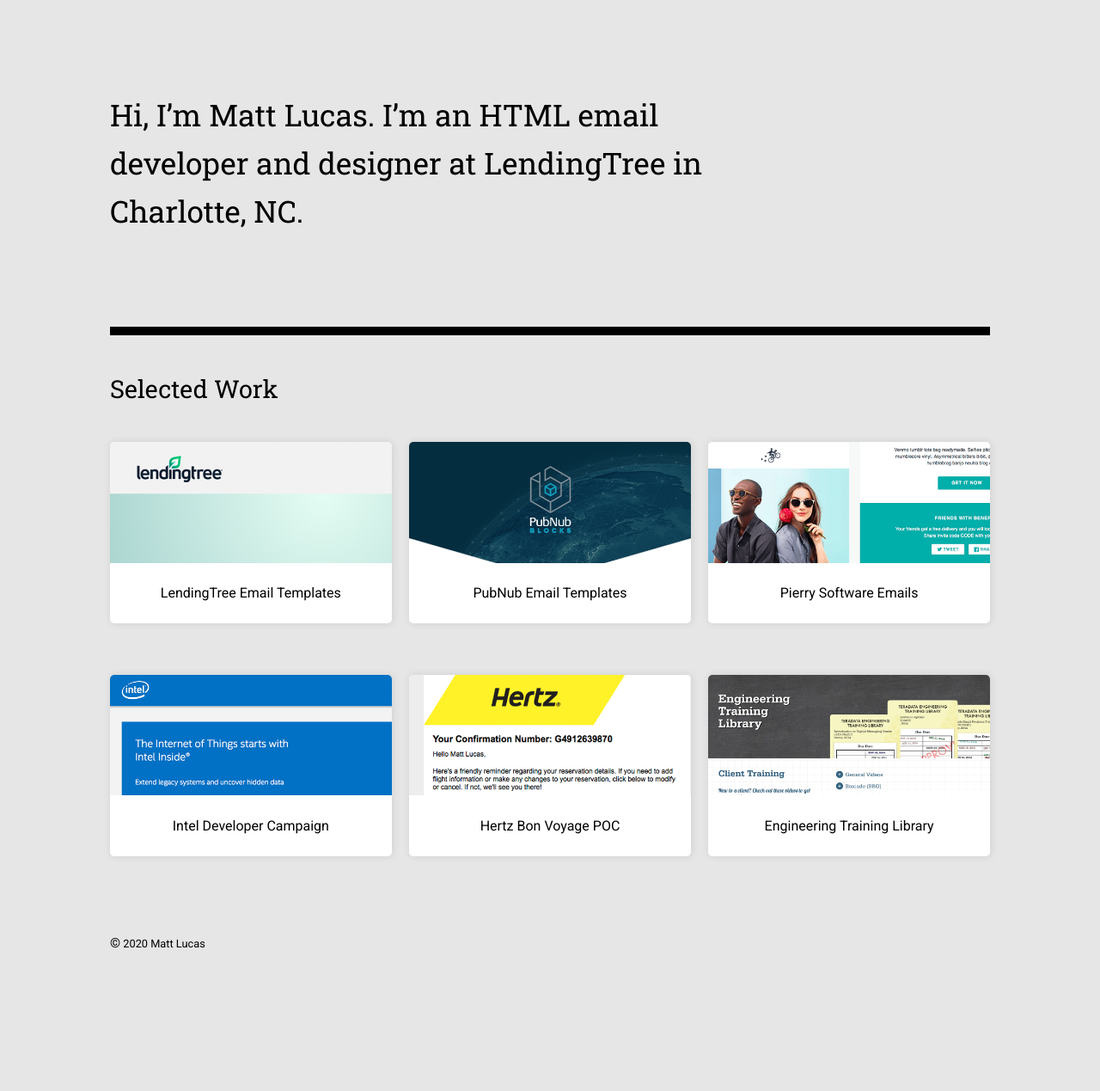
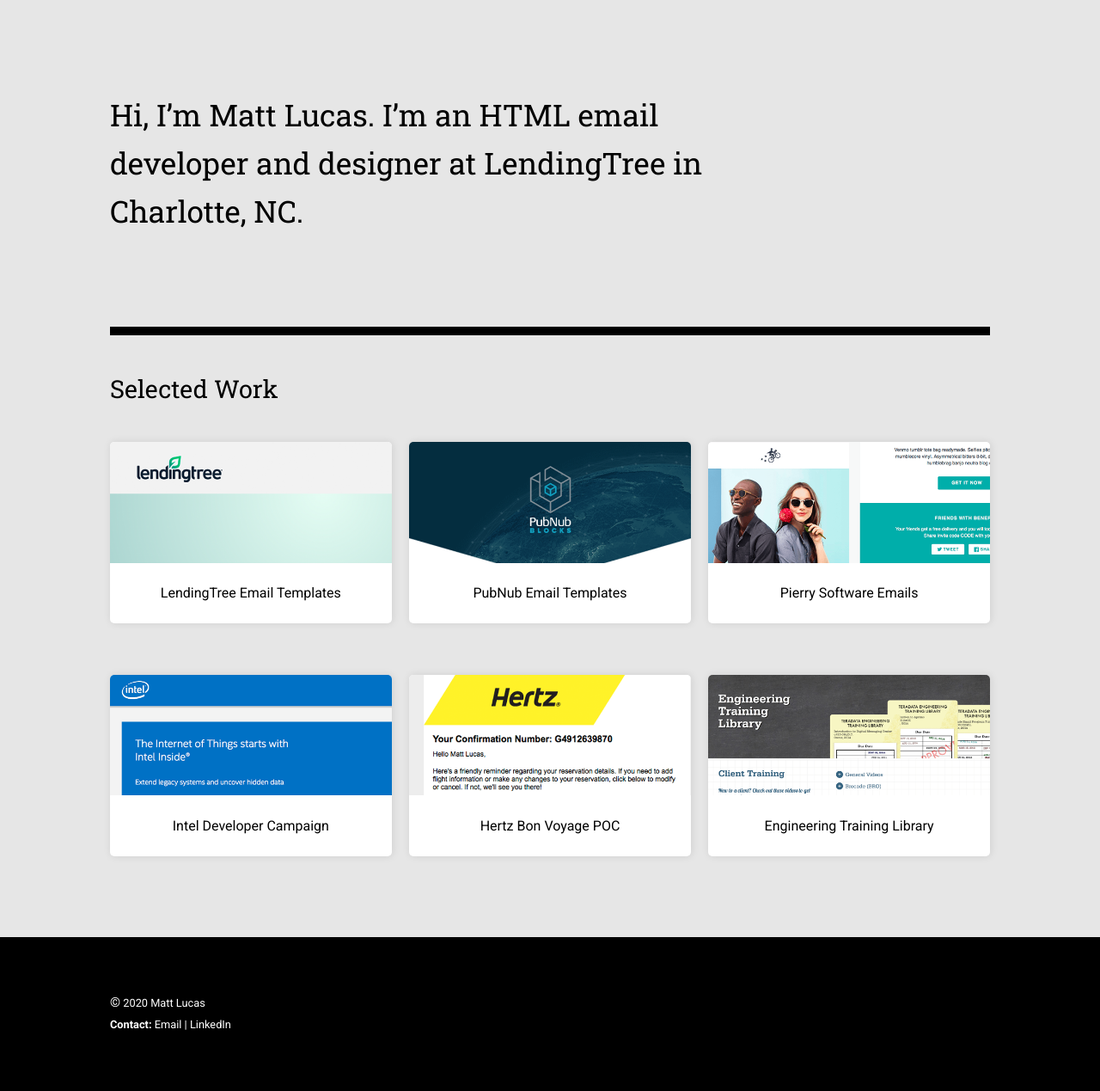
Before and after one commit to mattdavidlucas/mattdavidlucas.github.io, a Jekyll site: the page built from index.html, in a window 1280 px wide. Shown: the whole page at 86% size. Built offline with Jekyll 4.4.1, drawn with Linux system fonts in a browser that asks for light colours; nearby versions of some CDN libraries; before the commit the page ends 1169 px from its top, so only the background shows below that.

Commit message:
Update footer layout.

```diff
--- a/_includes/footer.html
+++ b/_includes/footer.html
@@ -1,6 +1,8 @@
-<footer class="site-footer wrapper">
-	<!-- Date / 2019 -->
-	<small><span>&copy;</span> {{ site.time | date: '%Y' }} Matt Lucas</small>
+<footer class="site-footer">
+	<div class="wrapper">
+		<small><span>&copy;</span> {{ site.time | date: '%Y' }} Matt Lucas</small>
+		<small><b>Contact:</b> <a href="mailto:mattdavidlucas@gmail.com">Email</a> | <a href="https://www.linkedin.com/in/mattdavidlucas/" target="_blank">LinkedIn</a></small>
+	</div>
 </footer>
 
 
--- a/_sass/_layout.scss
+++ b/_sass/_layout.scss
@@ -146,9 +146,18 @@
 
 // Footer
 .site-footer {
+	background-color: #000;
+
 	small {
+		color: #fff;
 		display: block;
 		font-size: 0.8em;
+		line-height: 2em;
+
+		a {
+			color: #fff;
+			text-decoration: none;
+		}
 	}
 
 	span { font-size: 1.2em; }
```
Also changed, not shown: 1 other file.
